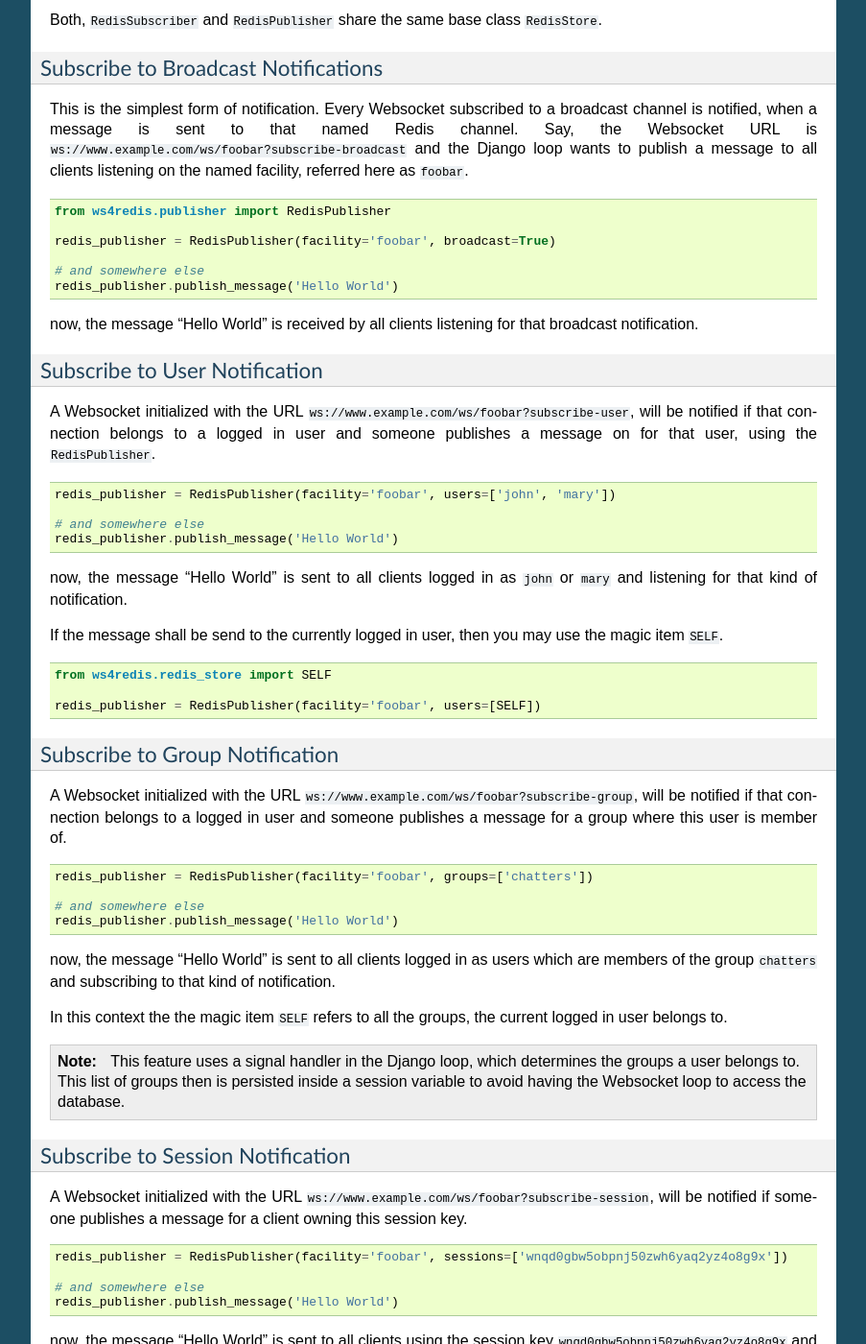
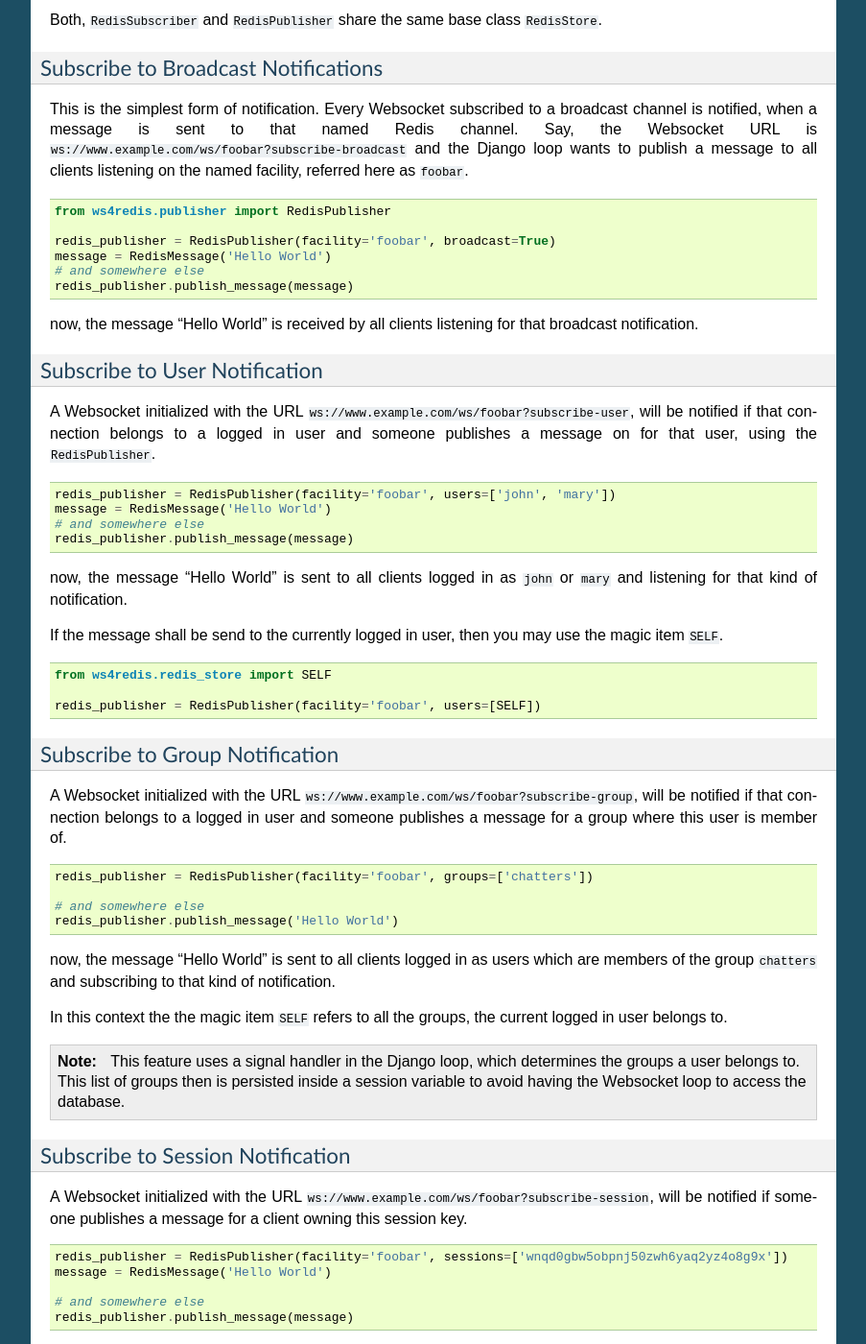
Before and after one commit to jrief/django-websocket-redis, a Sphinx documentation site: the page built from docs/usage.rst, in a window 1280 px wide and 1400 px high, scrolled down 1784 px. Shown: the whole window at 96% size, without its empty margins (198-1101 px from the left). Built offline with Sphinx 7.4.7, drawn with Linux system fonts in a browser that asks for light colours.

Commit message:
Update usage.rst

```diff
--- a/docs/usage.rst
+++ b/docs/usage.rst
@@ -115,9 +115,9 @@ message to all clients listening on the named facility, referred here as ``fooba
 	from ws4redis.publisher import RedisPublisher
 
 	redis_publisher = RedisPublisher(facility='foobar', broadcast=True)
-
+	message = RedisMessage('Hello World')
 	# and somewhere else
-	redis_publisher.publish_message('Hello World')
+	redis_publisher.publish_message(message)
 
 now, the message “Hello World” is received by all clients listening for that broadcast
 notification.
@@ -131,9 +131,9 @@ user, using the ``RedisPublisher``.
 .. code-block:: python
 
 	redis_publisher = RedisPublisher(facility='foobar', users=['john', 'mary'])
-
+	message = RedisMessage('Hello World')
 	# and somewhere else
-	redis_publisher.publish_message('Hello World')
+	redis_publisher.publish_message(message)
 
 now, the message “Hello World” is sent to all clients logged in as ``john`` or ``mary`` and
 listening for that kind of notification.
@@ -178,9 +178,10 @@ notified if someone publishes a message for a client owning this session key.
 .. code-block:: python
 
 	redis_publisher = RedisPublisher(facility='foobar', sessions=['wnqd0gbw5obpnj50zwh6yaq2yz4o8g9x'])
+	message = RedisMessage('Hello World')
 
 	# and somewhere else
-	redis_publisher.publish_message('Hello World')
+	redis_publisher.publish_message(message)
 
 now, the message “Hello World” is sent to all clients using the session key
 ``wnqd0gbw5obpnj50zwh6yaq2yz4o8g9x`` and subscribing to that kind of notification.
```
